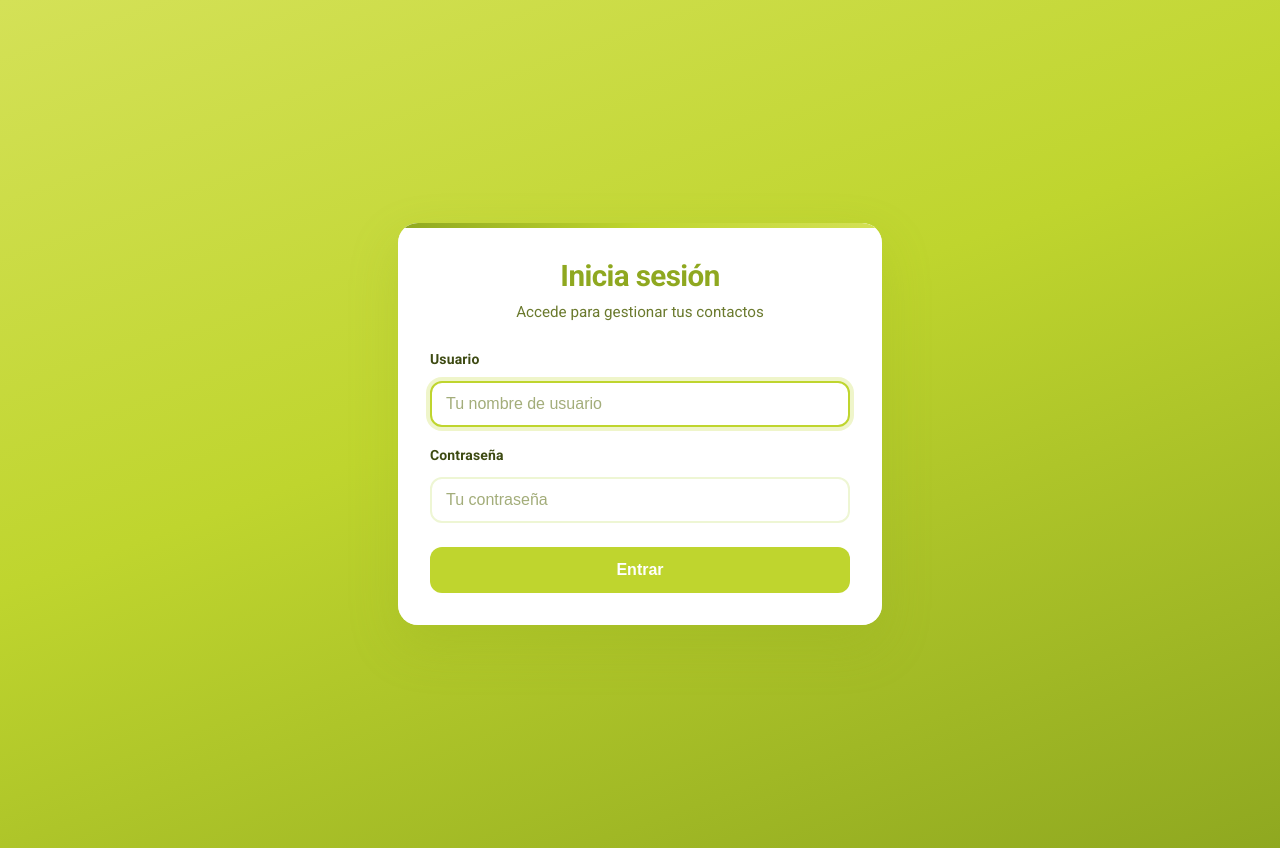
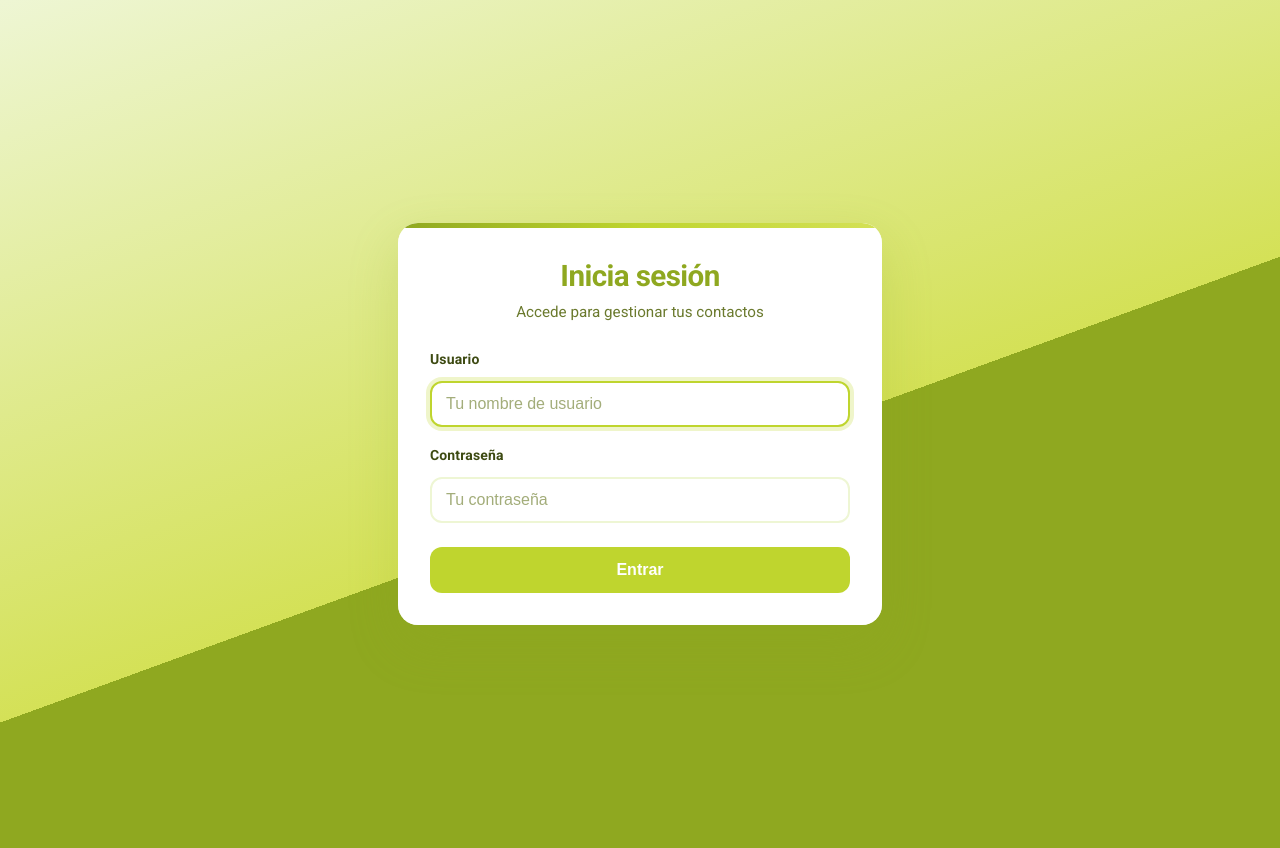
Before and after one commit to EdisonAndresPerez/EdisonAndresPerez-ContactManagerApp_1, a React (Vite) app: page / in a window 1280 px wide. Built offline with nearby package versions, Linux system fonts and the light colour scheme.

Commit message:
cambios en el css porcentaje para divir la pantalla de la mitad de un color a otro

```diff
--- a/src/App.css
+++ b/src/App.css
@@ -24,9 +24,9 @@
   padding: 24px 16px;
   background: linear-gradient(
     160deg,
-    var(--login-green-light) 0%,
-    var(--login-green) 45%,
-    var(--login-green-dark) 100%
+    var(--login-green-muted) 0%,
+    var(--login-green-light) 55%,
+    var(--login-green-dark) 50%
   );
 }
 
```
